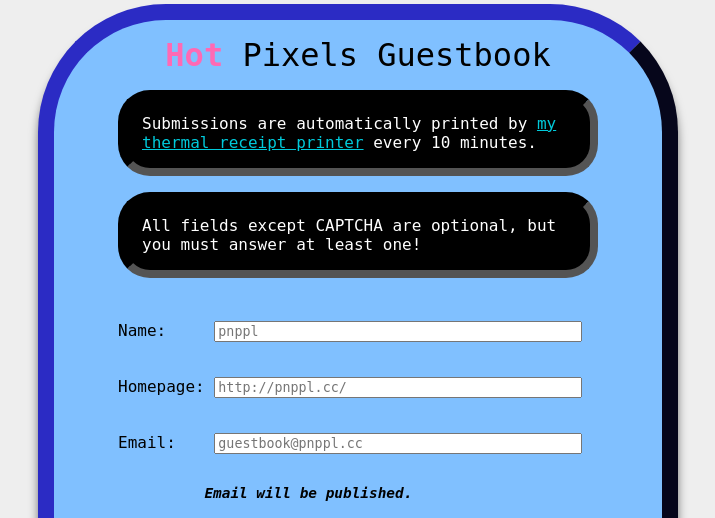
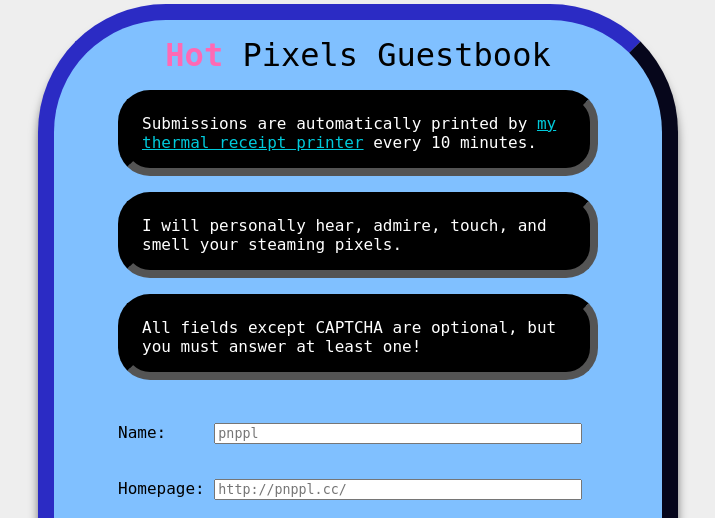
Before and after one commit to pnppl/gb, a PHP site: page / in a window 1280 px wide. Shown: the top 518 px of the page, without its empty margins (282-997 px from the left). Run offline with PHP 8.4, Linux system fonts and the light colour scheme.

Commit message:
make it weirder

```diff
--- a/site/index.php
+++ b/site/index.php
@@ -249,6 +249,7 @@ echo <<<'EOD'
 	<form method="post" action="submit/">
 		<h1 class="center"><b style="color:hotpink">Hot </b>Pixels Guestbook</h1>
 		<p>Submissions are automatically printed by <a href="irl.jpg">my thermal receipt printer</a> every 10 minutes.</p>
+		<p>I will personally hear, admire, touch, and smell your steaming pixels.</p>
 		<p>All fields except CAPTCHA are optional, but you must answer at least one!</p>
 		<br>
 		<label><code>Name:&nbsp;&nbsp;&nbsp;&nbsp;&nbsp;</code><input type="text" name="name" placeholder="pnppl" maxlength="100"></label>
```
